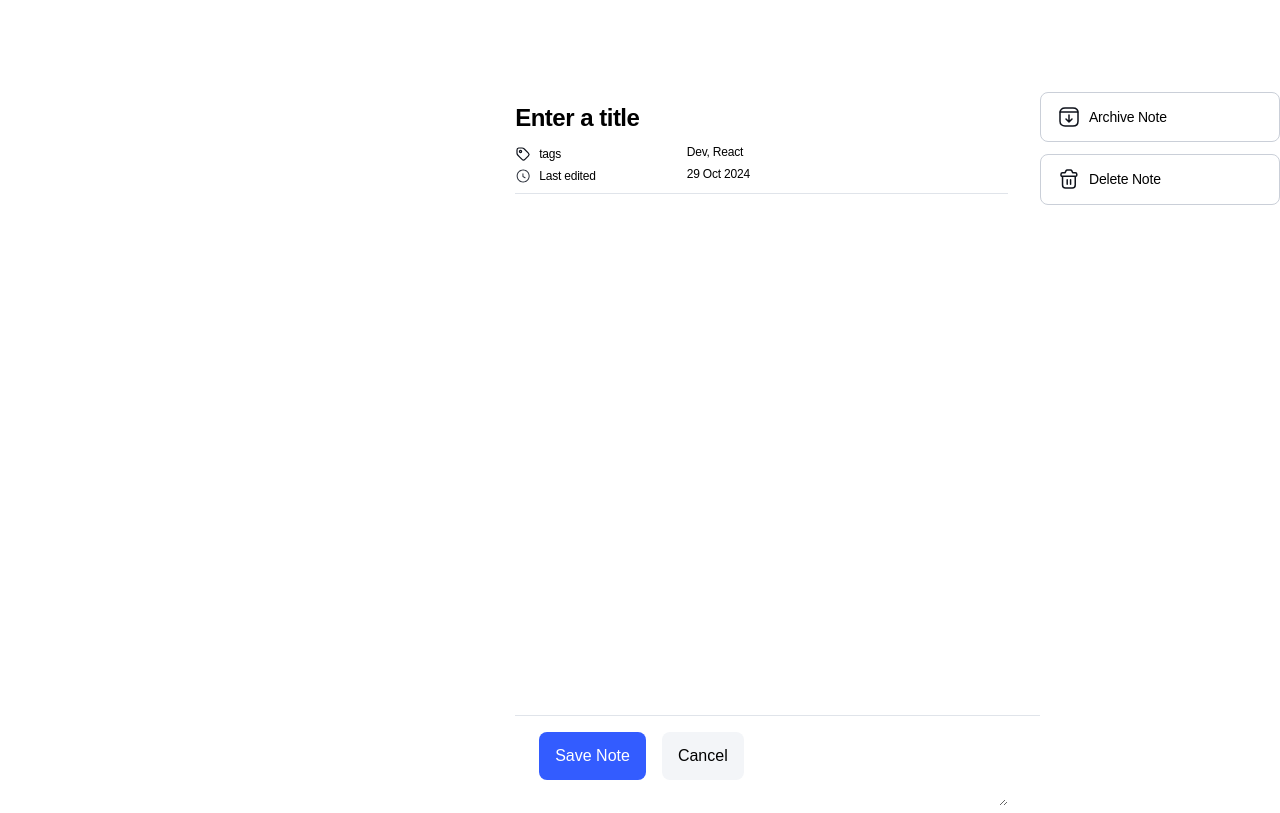
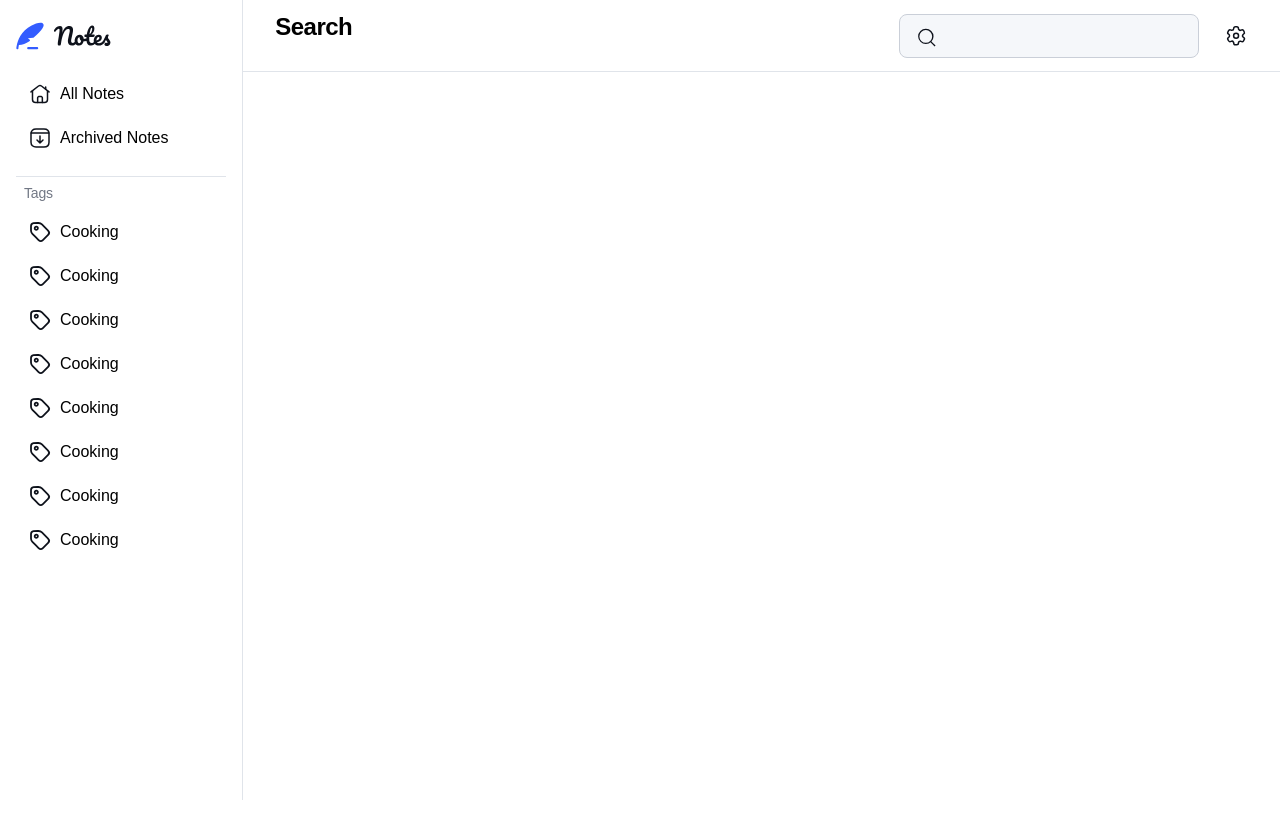
Before and after one commit to RuxCastillo/Full-Stack-Node-App, a React (Vite) app in the folder Frontend/: page / in a window 1280 px wide. Built offline with nearby package versions, Linux system fonts and the light colour scheme.

Commit message:
Acabado sideBar y Navegacion desktop el html y css

```diff
--- a/Frontend/src/App.tsx
+++ b/Frontend/src/App.tsx
@@ -2,17 +2,21 @@ import BarraDeNavegacionInferior from './components/BarraDeNavegacionInferior/Ba
 import BarraSuperior from './components/BarraSuperior/BarraSuperior.tsx';
 import ListaDeNotas from './components/ListaDeNotas/ListaDeNotas.tsx';
 import Nota from './components/Notas/Notas.tsx';
+import NavegacionDesktop from './components/NavegacionDesktop/NavegacionDesktop.tsx';
 import styles from './App.module.css';
+import SideBar from './components/SideBar/SideBar.tsx';
 
 function App() {
 	return (
 		<main className={styles.main}>
 			<BarraSuperior />
+			<SideBar />
 			{
+				//<Nota />
 				//<ListaDeNotas />
 			}
-			<Nota />
 			<BarraDeNavegacionInferior />
+			<NavegacionDesktop />
 		</main>
 	);
 }
--- /dev/null
+++ b/Frontend/src/components/ListaDeNotas/ElementoListaDeNotas/ElementoListaDeNotas.tsx
@@ -0,0 +1,16 @@
+import styles from '../ListaDeNotas.module.css';
+
+export default function ElementoListaDeNotas() {
+	return (
+		<div className={styles.nota}>
+			<p className={`${styles.nota__titulo} text-preset-3`}>
+				React Performance Optimization
+			</p>
+			<div className={`${styles.nota__tags} text-preset-6`}>
+				<span className={styles.tag}>Dev</span>
+				<span className={styles.tag}>React</span>
+			</div>
+			<span className={`${styles.fecha} text-preset-6`}>29 Oct 2024</span>
+		</div>
+	);
+}
--- /dev/null
+++ b/Frontend/src/components/NavegacionDesktop/NavegacionDesktop.module.css
@@ -0,0 +1,88 @@
+.section {
+	padding: 20px 16px;
+}
+
+.h3 {
+	margin-bottom: 1rem;
+}
+
+.buscador {
+	display: flex;
+	border: 1px solid var(--neutral-300);
+	background-color: var(--neutral-50);
+	border-radius: var(--radius-8);
+	margin-bottom: 1rem;
+}
+
+.lupa {
+	padding: 12px 8px 12px 16px;
+	width: 45px;
+	height: 45px;
+}
+
+.input {
+	border: none;
+	background-color: transparent;
+	width: 80%;
+}
+
+.input:focus {
+	outline: none;
+}
+
+.span {
+	display: block;
+	margin-bottom: 1rem;
+}
+
+.listaDeNotas {
+	padding-bottom: 200px;
+}
+
+.settingsIcon {
+	display: none;
+}
+
+@media (min-width: 640px) {
+	.section {
+		padding: 24px 32px;
+	}
+}
+
+@media (min-width: 1024px) {
+	.section {
+		grid-column: 2/-1;
+		grid-row: 1/2;
+		display: flex;
+		padding: 18.5px 32px;
+		align-items: center;
+		border-bottom: 1px solid var(--neutral-200);
+	}
+	.h3 {
+		margin-right: auto;
+	}
+	.span {
+		display: none;
+	}
+	.listaDeNotas {
+		display: none;
+	}
+	.buscador {
+		height: 44px;
+		width: 300px;
+		margin: 0;
+	}
+	.lupa {
+	}
+	.settingsIcon {
+		display: block;
+		height: 24px;
+		width: 24px;
+	}
+	.settingsIconDiv {
+		display: flex;
+		align-items: center;
+		justify-content: center;
+		margin-left: 25px;
+	}
+}
--- /dev/null
+++ b/Frontend/src/components/NavegacionDesktop/NavegacionDesktop.tsx
@@ -0,0 +1,38 @@
+import searchIcon from '../../assets/images/icon-search.svg';
+import settingsIcon from '../../assets/images/icon-settings.svg';
+import ElementoListaDeNotas from '../ListaDeNotas/ElementoListaDeNotas/ElementoListaDeNotas';
+import styles from './NavegacionDesktop.module.css';
+
+export default function NavegacionDesktop() {
+	return (
+		<section className={styles.section}>
+			<h3 className={`${styles.h3} text-preset-1`}>Search</h3>
+			<div className={styles.buscador}>
+				<img src={searchIcon} alt="" className={styles.lupa} />
+				<input type="text" className={`${styles.input} text-preset-5`} />
+			</div>
+			<span className={`${styles.span} text-preset-5`}>
+				All notes matching "Dev" are displayed below.
+			</span>
+			<div className={styles.settingsIconDiv}>
+				<img
+					src={settingsIcon}
+					alt="settings"
+					className={styles.settingsIcon}
+				/>
+			</div>
+			<div className={styles.listaDeNotas}>
+				<ElementoListaDeNotas />
+				<ElementoListaDeNotas />
+				<ElementoListaDeNotas />
+				<ElementoListaDeNotas />
+				<ElementoListaDeNotas />
+				<ElementoListaDeNotas />
+				<ElementoListaDeNotas />
+				<ElementoListaDeNotas />
+				<ElementoListaDeNotas />
+				<ElementoListaDeNotas />
+			</div>
+		</section>
+	);
+}
--- /dev/null
+++ b/Frontend/src/components/SideBar/SideBar.module.css
@@ -0,0 +1,35 @@
+.logoDiv {
+	grid-column: 1/2;
+	grid-row: 1/2;
+	display: flex;
+	align-items: center;
+	margin-left: 1rem;
+	border-right: 1px solid var(--neutral-200);
+}
+
+.section {
+	grid-column: 1/2;
+	grid-row: 2/3;
+	padding: 0 16px;
+	border-right: 1px solid var(--neutral-200);
+}
+
+.element {
+	display: flex;
+	align-items: center;
+}
+
+.element img {
+	padding: 10px 8px 10px 12px;
+}
+
+.archive {
+	border-bottom: 1px solid var(--neutral-200);
+	padding-bottom: 16px;
+}
+
+.span {
+	display: block;
+	margin: 8px;
+	color: var(--neutral-500);
+}
--- /dev/null
+++ b/Frontend/src/components/SideBar/SideBar.tsx
@@ -0,0 +1,58 @@
+import logo from '../../assets/images/logo.svg';
+import styles from './SideBar.module.css';
+import homeIcon from '../../assets/images/icon-home.svg';
+import archiveIcon from '../../assets/images/icon-archive.svg';
+import tagIcon from '../../assets/images/icon-tag.svg';
+
+export default function SideBar(): React.ReactElement {
+	return (
+		<>
+			<div className={styles.logoDiv}>
+				<img src={logo} alt="" />
+			</div>
+			<section className={styles.section}>
+				<div className={styles.element}>
+					<img src={homeIcon} alt="" />
+					<span>All Notes</span>
+				</div>
+				<div className={`${styles.element} ${styles.archive}`}>
+					<img src={archiveIcon} alt="" />
+					<span>Archived Notes</span>
+				</div>
+				<span className={`${styles.span} text-preset-4`}>Tags</span>
+				<div className={styles.element}>
+					<img src={tagIcon} alt="" />
+					<span>Cooking</span>
+				</div>
+				<div className={styles.element}>
+					<img src={tagIcon} alt="" />
+					<span>Cooking</span>
+				</div>
+				<div className={styles.element}>
+					<img src={tagIcon} alt="" />
+					<span>Cooking</span>
+				</div>
+				<div className={styles.element}>
+					<img src={tagIcon} alt="" />
+					<span>Cooking</span>
+				</div>
+				<div className={styles.element}>
+					<img src={tagIcon} alt="" />
+					<span>Cooking</span>
+				</div>
+				<div className={styles.element}>
+					<img src={tagIcon} alt="" />
+					<span>Cooking</span>
+				</div>
+				<div className={styles.element}>
+					<img src={tagIcon} alt="" />
+					<span>Cooking</span>
+				</div>
+				<div className={styles.element}>
+					<img src={tagIcon} alt="" />
+					<span>Cooking</span>
+				</div>
+			</section>
+		</>
+	);
+}
```
Also changed, not shown: Frontend/src/components/ListaDeNotas/ListaDeNotas.tsx (+16 -80 lines), Frontend/src/components/ListaDeNotas/ElementoListaDeNotas/ElementoListaDeNotas.module.css (added).
